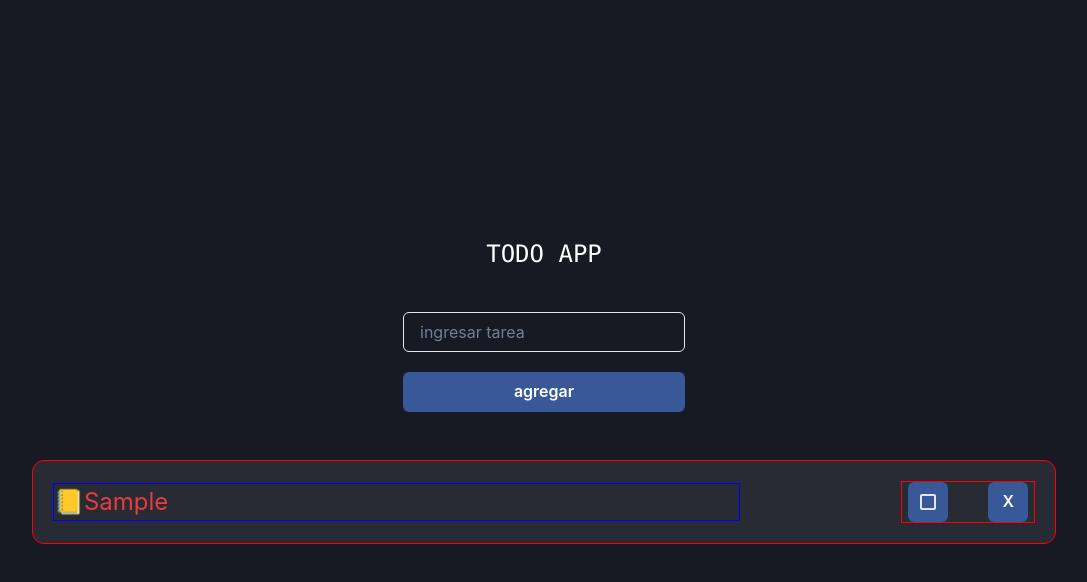
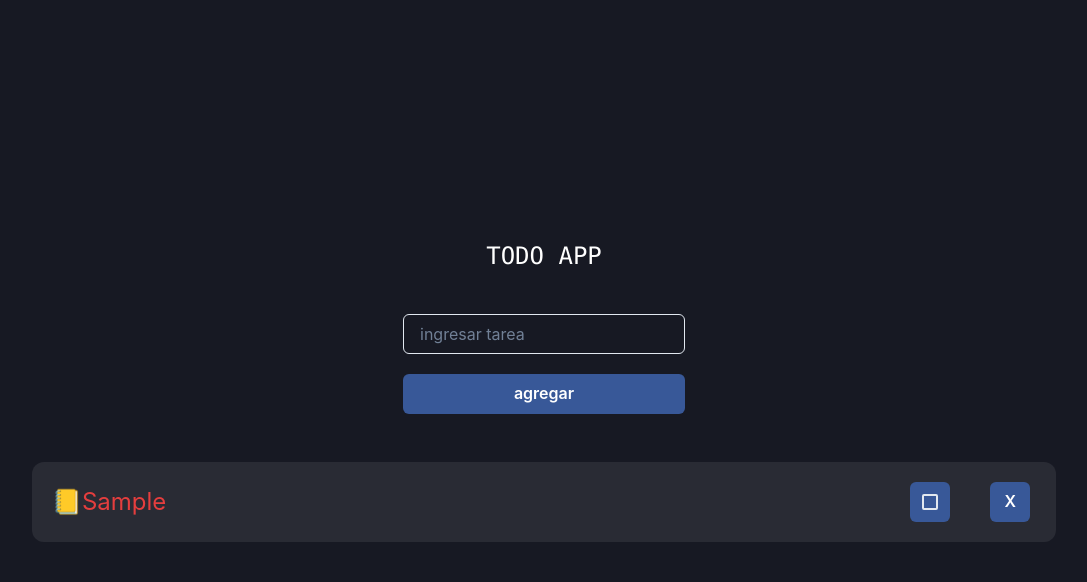
Before and after one commit to ivan2214/Todo-List, a React (Vite) app: page / in a window 1280 px wide. Both pictures are taken after typing "Sample" into the empty fields and a click on the button "agregar". Shown: the top 582 px of the page, without its empty margins (96-1183 px from the left). Built offline with nearby package versions, Linux system fonts and the light colour scheme.

Commit message:
resolviendo problemas

```diff
--- a/src/components/Todo.jsx
+++ b/src/components/Todo.jsx
@@ -19,7 +19,6 @@ const Todo = ({ todo, eliminarTodo, onCompleted }) => {
       padding="5"
       borderRadius="xl"
       gap="10"
-      border="1px solid red"
     >
       <Text
         display="flex"
@@ -34,7 +33,6 @@ const Todo = ({ todo, eliminarTodo, onCompleted }) => {
           md: "65%",
           lg: "70%",
         }}
-        border="1px solid blue"
       >
         📒{task}
       </Text>
@@ -42,7 +40,7 @@ const Todo = ({ todo, eliminarTodo, onCompleted }) => {
       <Flex
         minWidth="max-content"
         width={{ base: "100%", sm: "50%", md: "10%" }}
-        border="1px solid red"
+
         justify="center"
         alignItems="center"
         gap={["2", "10"]}
```
